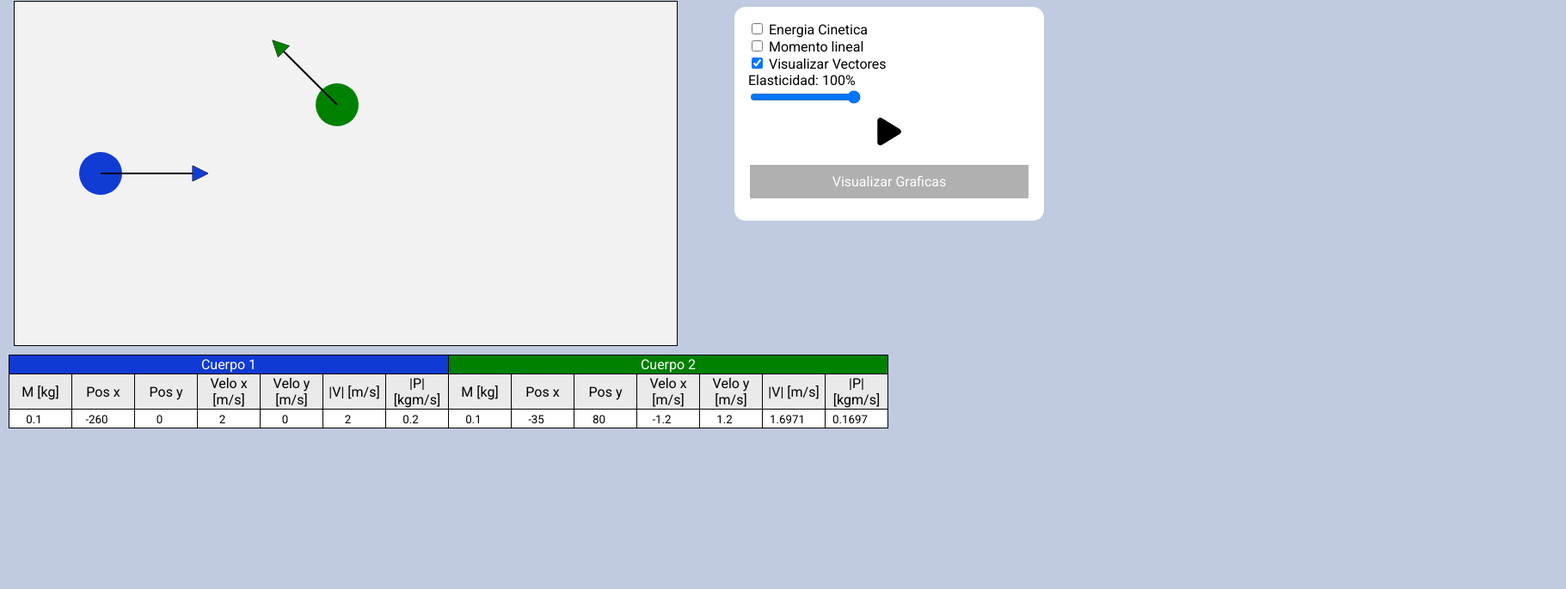
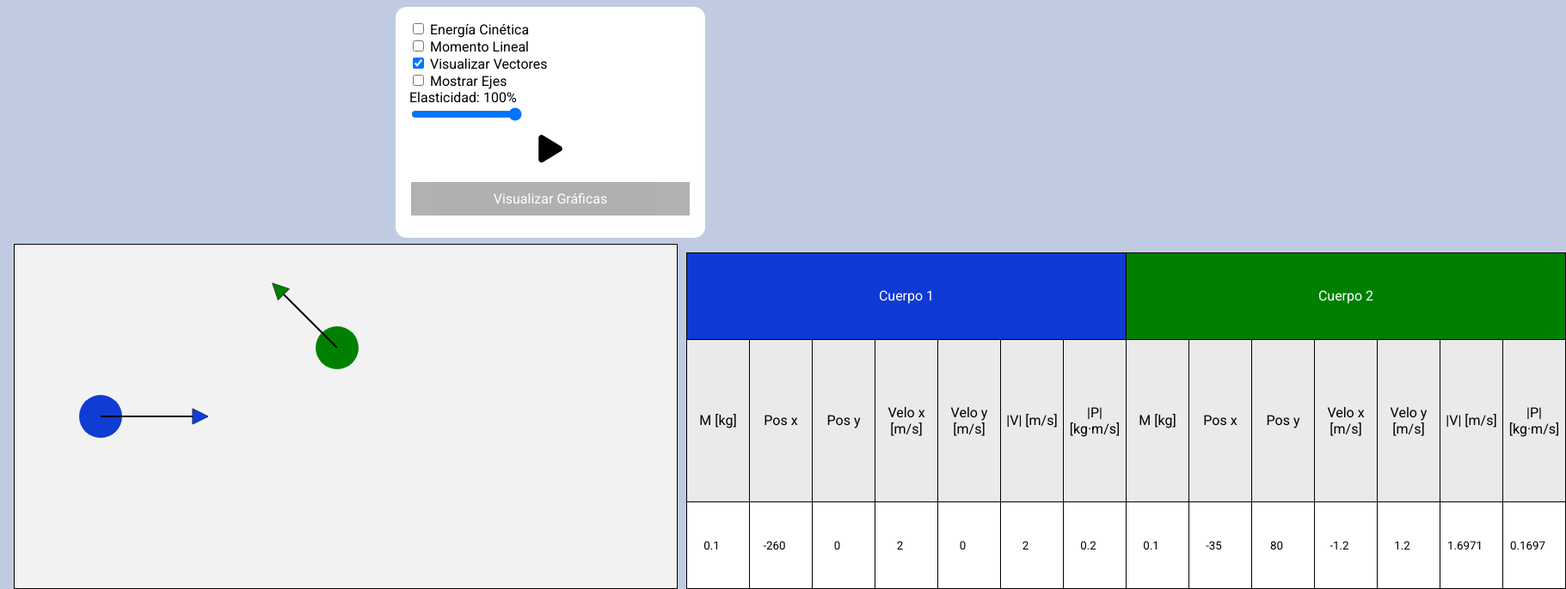
Before and after one commit to Eddylara/simulator-collision.github.io, a plain HTML site: page index.html in a window 1280 px wide. Shown: the part 119-805 px from the top of the page at 86% size, 1821 px wide, since content can reach past the window. Drawn offline with nearby package versions, Linux system fonts and the light colour scheme; a web font is replaced by a local one.

Commit message:
Add files via upload

```diff
--- a/index.html
+++ b/index.html
@@ -1,5 +1,5 @@
 <!DOCTYPE html>
-<html lang="en">
+<html lang="es">
 
 <head>
     <meta charset="UTF-8">
@@ -33,14 +33,46 @@
 </head>
 
 <body>
-    <div class="principal">
-
     <div class="head">
         <img src="assets/img/utb-logotipo.png" alt="Logo" class="logo">
         <h1>
-                Universidad Tecnologica de Bolívar
+            Universidad Tecnológica de Bolívar
         </h1>
     </div>
+    <div class="principal">
+        <div class="cont-controller">
+
+            <div class="controller">
+                <label>
+                    <input type="checkbox" id="viewE"> Energía Cinética
+                </label>
+                <label>
+                    <input type="checkbox" id="viewMoment"> Momento Lineal
+                </label>
+                <label>
+                    <input type="checkbox" checked id="viewVectores"> Visualizar Vectores
+                </label>
+                <label>
+                    <input type="checkbox" id="viewEjes"> Mostrar Ejes
+                </label>
+                <label>
+                    Elasticidad: <span class="rangoEvisor">100%</span>
+                    <div>
+                        <input type="range" min="20" max="100" value="100" step="10" id="rangeE">
+                    </div>
+                </label>
+
+                <div class="cont-repro">
+
+                    <i class="fa-solid fa-play reproduccion"></i>
+                </div>
+
+                <div class="vermodalboton disabled">
+                    Visualizar Gráficas
+                </div>
+            </div>
+        </div>
+
         <div class="data">
             <span class="momentoSis disablebb">P = 55 Kg·m/s</span><br>
             <span class="energiaSis disablebb">E = 0.5 J</span>
@@ -50,38 +82,6 @@
                 <canvas id="simu" width="770" height="400">
 
                 </canvas>
-            </div>
-            <div class="cont-controller">
-
-                <div class="controller">
-                    <label>
-                        <input type="checkbox" id="viewE"> Energia Cinetica
-                    </label>
-                    <label>
-                        <input type="checkbox" id="viewMoment"> Momento lineal
-                    </label>
-                    <label>
-                        <input type="checkbox" checked id="viewVectores"> Visualizar Vectores
-                    </label>
-                    <label>
-                        Elasticidad: <span class="rangoEvisor">100%</span>
-                        <div>
-                            <input type="range" min="20" max="100" value="100" step="10" id="rangeE">
-                        </div>
-                    </label>
-
-
-
-                    <div class="cont-repro">
-
-                        <i class="fa-solid fa-play reproduccion"></i>
-                    </div>
-
-                    <div class="vermodalboton disabled">
-                        Visualizar Graficas
-                    </div>
-                </div>
-            </div>
             </div>
             <table class="tablaValores">
                 <tr>
@@ -95,14 +95,14 @@
                     <td>Velo x [m/s]</td>
                     <td>Velo y [m/s]</td>
                     <td>|V| [m/s]</td>
-                <td>|P| [kgm/s]</td>
+                    <td>|P| [kg·m/s]</td>
                     <td>M [kg]</td>
                     <td>Pos x</td>
                     <td>Pos y</td>
                     <td>Velo x [m/s]</td>
                     <td>Velo y [m/s]</td>
                     <td>|V| [m/s]</td>
-                <td>|P| [kgm/s]</td>
+                    <td>|P| [kg·m/s]</td>
                 </tr>
                 <tr>
                     <td><input min="0.1" step="0.1" max="1.2" type="number" class="inputVal masa masa-1"></td>
@@ -122,6 +122,10 @@
                     <td><input readonly type="number" class="inputVal moment moment-2"></td>
                 </tr>
             </table>
+        </div>
+        <div class="space"></div>
+
+
 
         <div class="modal">
             <div class="container-canvas">
@@ -134,7 +138,7 @@
                         Momento Lineal vs Velocidad
                     </button>
                     <button class="graph_btn" id="e_vs_v">
-                        Energia vs Velocidad
+                        Energía vs Velocidad
                     </button>
                 </div>
                 <div class="closebottom">
@@ -148,5 +152,4 @@
     <script src="assets/javascript/jsmain.js"></script>
 </body>
 
-
 </html>
```
Lines whose indentation alone changed are shown as unchanged.
